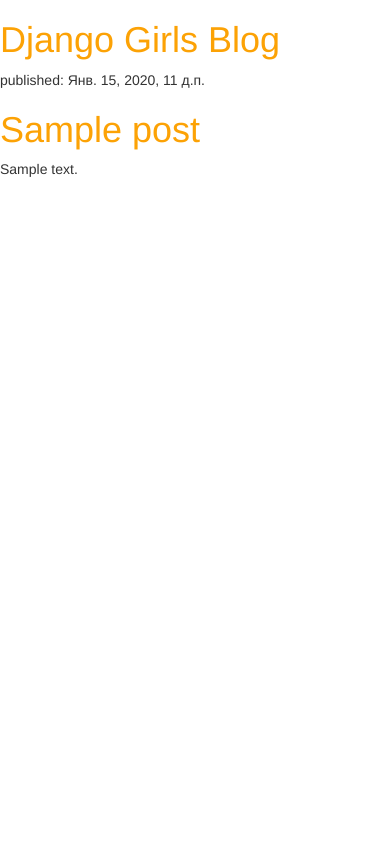
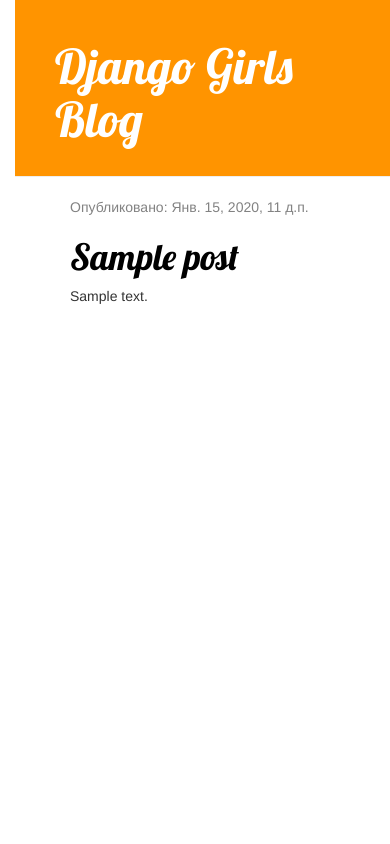
Before and after one commit to Nataliyi/web_blog, a Django app: page / in a window 390 px wide. Run offline with Django 3.2, Linux system fonts and the light colour scheme; tables that the repository leaves empty hold one stand-in row (values such as "Sample post"); some libraries are stand-ins or nearby versions.

Commit message:
Added view and template for detailed blog post as well as CSS for the site

```diff
--- a/blog/static/css/blog.css
+++ b/blog/static/css/blog.css
@@ -1,3 +1,55 @@
 h1 a {
     color: #FCA205;
+    font-family: 'Lobster';
 }
+
+body {
+    padding-left: 15px;
+}
+
+.page-header {
+    background-color: #ff9400;
+    margin-top: 0;
+    padding: 20px 20px 20px 40px;
+}
+
+.page-header h1, .page-header h1 a, .page-header h1 a:visited, .page-header h1 a:active {
+    color: #ffffff;
+    font-size: 36pt;
+    text-decoration: none;
+}
+
+.content {
+    margin-left: 40px;
+}
+
+h1, h2, h3, h4 {
+    font-family: 'Lobster', cursive;
+}
+
+.date {
+    color: #828282;
+}
+
+.save {
+    float: right;
+}
+
+.post-form textarea, .post-form input {
+    width: 100%;
+}
+
+.top-menu, .top-menu:hover, .top-menu:visited {
+    color: #ffffff;
+    float: right;
+    font-size: 26pt;
+    margin-right: 20px;
+}
+
+.post {
+    margin-bottom: 70px;
+}
+
+.post h1 a, .post h1 a:visited {
+    color: #000000;
+}
--- /dev/null
+++ b/blog/templates/blog/base.html
@@ -0,0 +1,23 @@
+{% load static %}
+<html>
+    <head>
+        <title>Django Girls blog</title>
+        <link href="https://fonts.googleapis.com/css?family=Lobster&subset=latin,cyrillic" rel="stylesheet" type="text/css">
+        <link rel="stylesheet" href="//maxcdn.bootstrapcdn.com/bootstrap/3.2.0/css/bootstrap.min.css">
+        <link rel="stylesheet" href="//maxcdn.bootstrapcdn.com/bootstrap/3.2.0/css/bootstrap-theme.min.css">
+        <link rel="stylesheet" href="{% static 'css/blog.css' %}">
+    </head>
+    <body>
+        <div class="page-header">
+            <h1><a href="/">Django Girls Blog</a></h1>
+        </div>
+        <div class="content container">
+            <div class="row">
+                <div class="col-md-8">
+                {% block content %}
+                {% endblock %}
+                </div>
+            </div>
+        </div>
+    </body>
+</html>
--- a/blog/templates/blog/post_list.html
+++ b/blog/templates/blog/post_list.html
@@ -1,22 +1,13 @@
-{% load static %}
-<html>
-    <head>
-        <title>Django Girls blog</title>
-        <link rel="stylesheet" href="//maxcdn.bootstrapcdn.com/bootstrap/3.2.0/css/bootstrap.min.css">
-        <link rel="stylesheet" href="//maxcdn.bootstrapcdn.com/bootstrap/3.2.0/css/bootstrap-theme.min.css">
-        <link rel="stylesheet" href="{% static 'css/blog.css' %}">
-    </head>
-    <body>
-        <div>
-            <h1><a href="/">Django Girls Blog</a></h1>
+{% extends 'blog/base.html' %}
+
+{% block content %}
+    {% for post in posts %}
+        <div class="post">
+            <div class="date">
+                <p>Опубликовано: {{ post.published_date }}</p>
+            </div>
+            <h1><a href="">{{ post.title }}</a></h1>
+            <p>{{ post.text|linebreaksbr }}</p>
         </div>
-
-        {% for post in posts %}
-            <div>
-                <p>published: {{ post.published_date }}</p>
-                <h1><a href="">{{ post.title }}</a></h1>
-                <p>{{ post.text|linebreaksbr }}</p>
-            </div>
-        {% endfor %}
-    </body>
-</html>
+    {% endfor %}
+{% endblock %}
```
